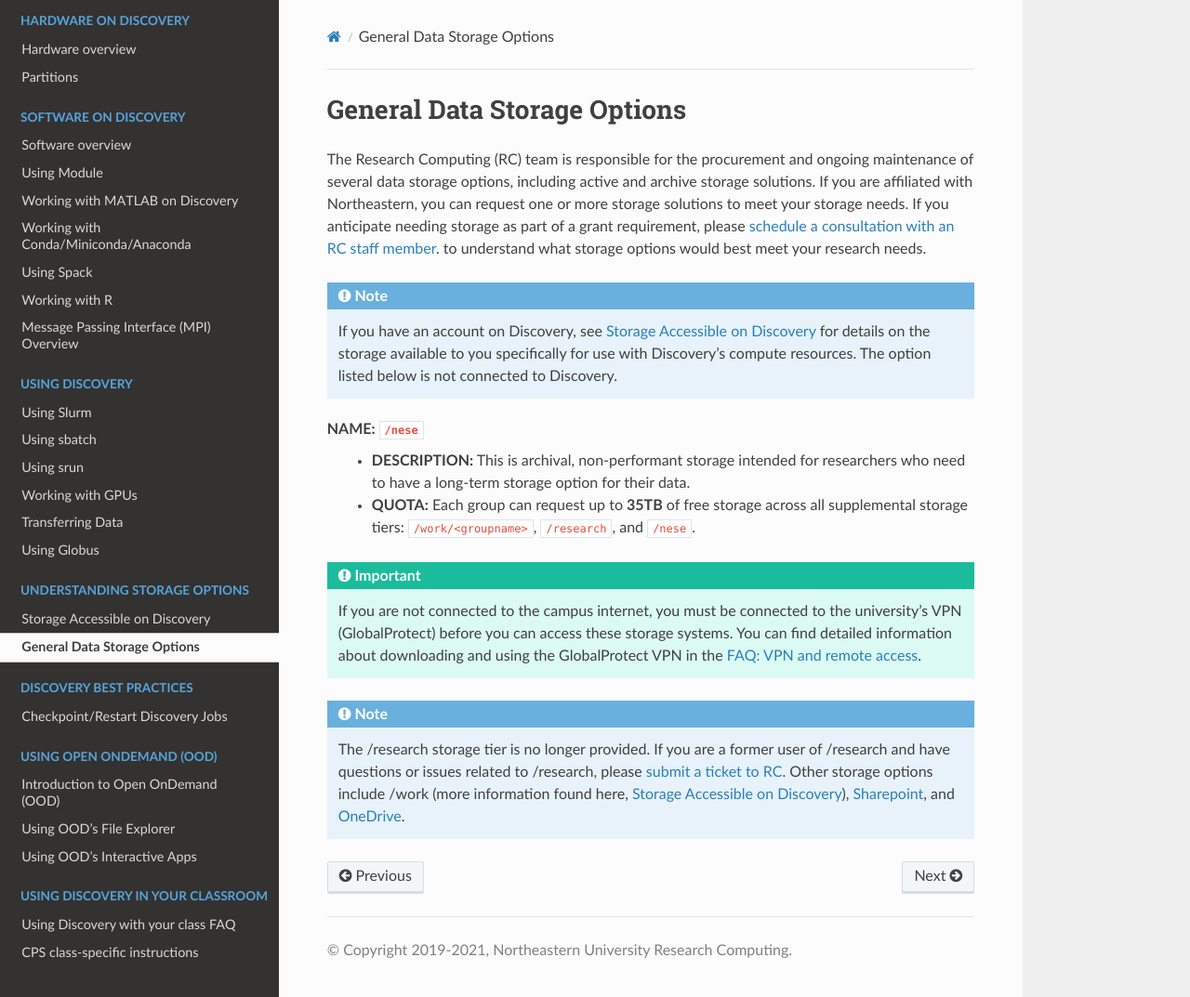
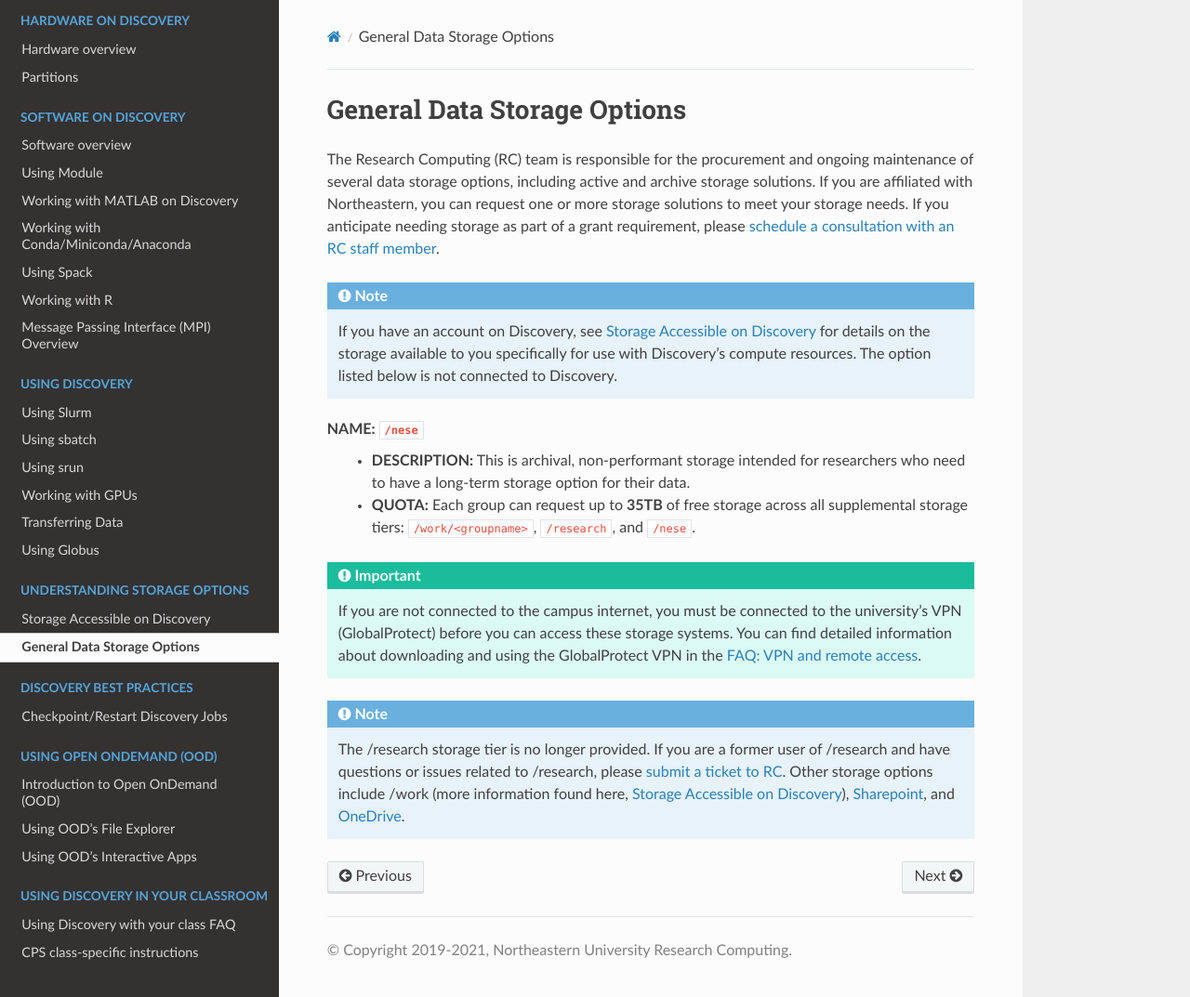
Before and after one commit to northeastern-rc/rc-public-documentation, a Sphinx documentation site: the page built from docs/source/storage/general_storage.rst, in a window 1280 px wide and 1073 px high. Shown: the whole window at 93% size. Built offline with Sphinx 7.4.7 and the Read the Docs theme 2.0.0, drawn with Linux system fonts in a browser that asks for light colours.

Commit message:
Update general_storage.rst
Corrected removing the remaining part of the sentence.

```diff
--- a/docs/source/storage/general_storage.rst
+++ b/docs/source/storage/general_storage.rst
@@ -15,8 +15,7 @@
 maintenance of several data storage options, including active and archive
 storage solutions. If you are affiliated with Northeastern, you can request
 one or more storage solutions to meet your storage needs. If you anticipate needing storage as part of a grant requirement,
-please `schedule a consultation with an RC staff member <https://rc.northeastern.edu/support/consulting>`_. to understand what
-storage options would best meet your research needs.
+please `schedule a consultation with an RC staff member <https://rc.northeastern.edu/support/consulting>`_.
 
 .. note::
    If you have an account on Discovery, see :ref:`discovery_storage`
```
